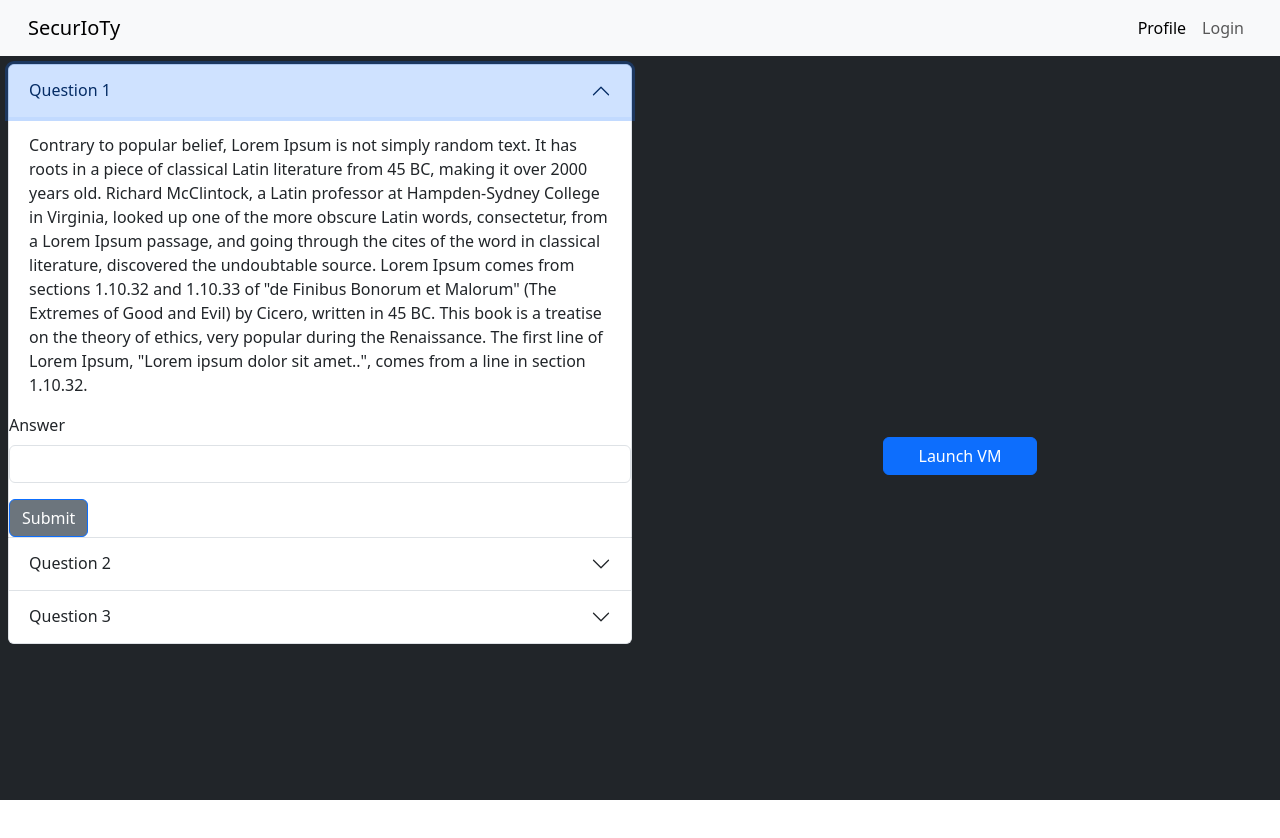
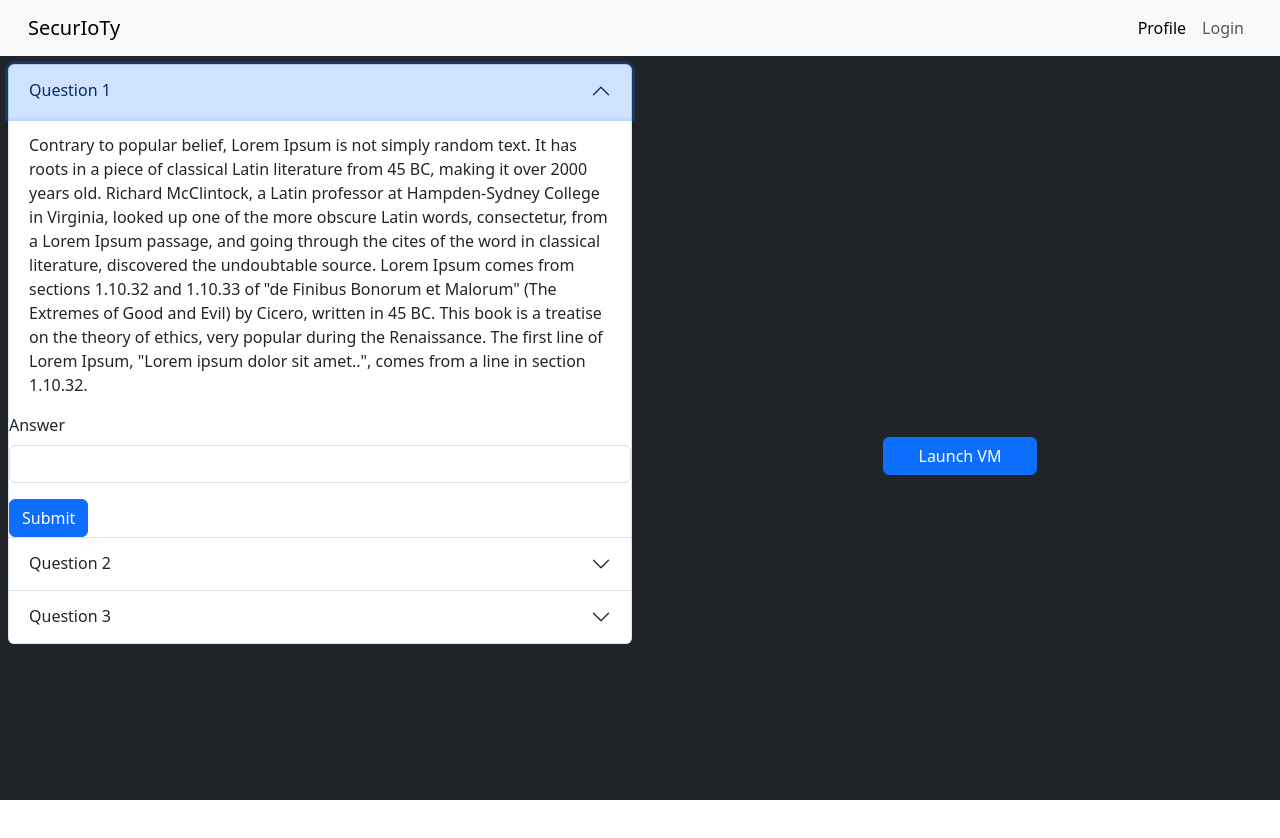
Before and after one commit to CSCD488-Winter2024/project-description-user-stories-and-glossary-securioty, a React (Vite) app in the folder securioty-webapp/: page /lab in a window 1280 px wide. Both pictures are taken after a click on the button "Question 1". Shown: the top 838 px of the page. Built offline with nearby package versions, Linux system fonts and the light colour scheme.

Commit message:
Primary button change

```diff
--- a/securioty-webapp/src/components/AnswerBox.tsx
+++ b/securioty-webapp/src/components/AnswerBox.tsx
@@ -11,7 +11,7 @@ const AnswerBox = () => {
           id="exampleInputPassword1"
         />
       </div>
-      <button type="submit" className="bg-secondary btn btn-primary">
+      <button type="submit" className="bg-primary btn btn-primary">
         Submit
       </button>
     </form>
```
